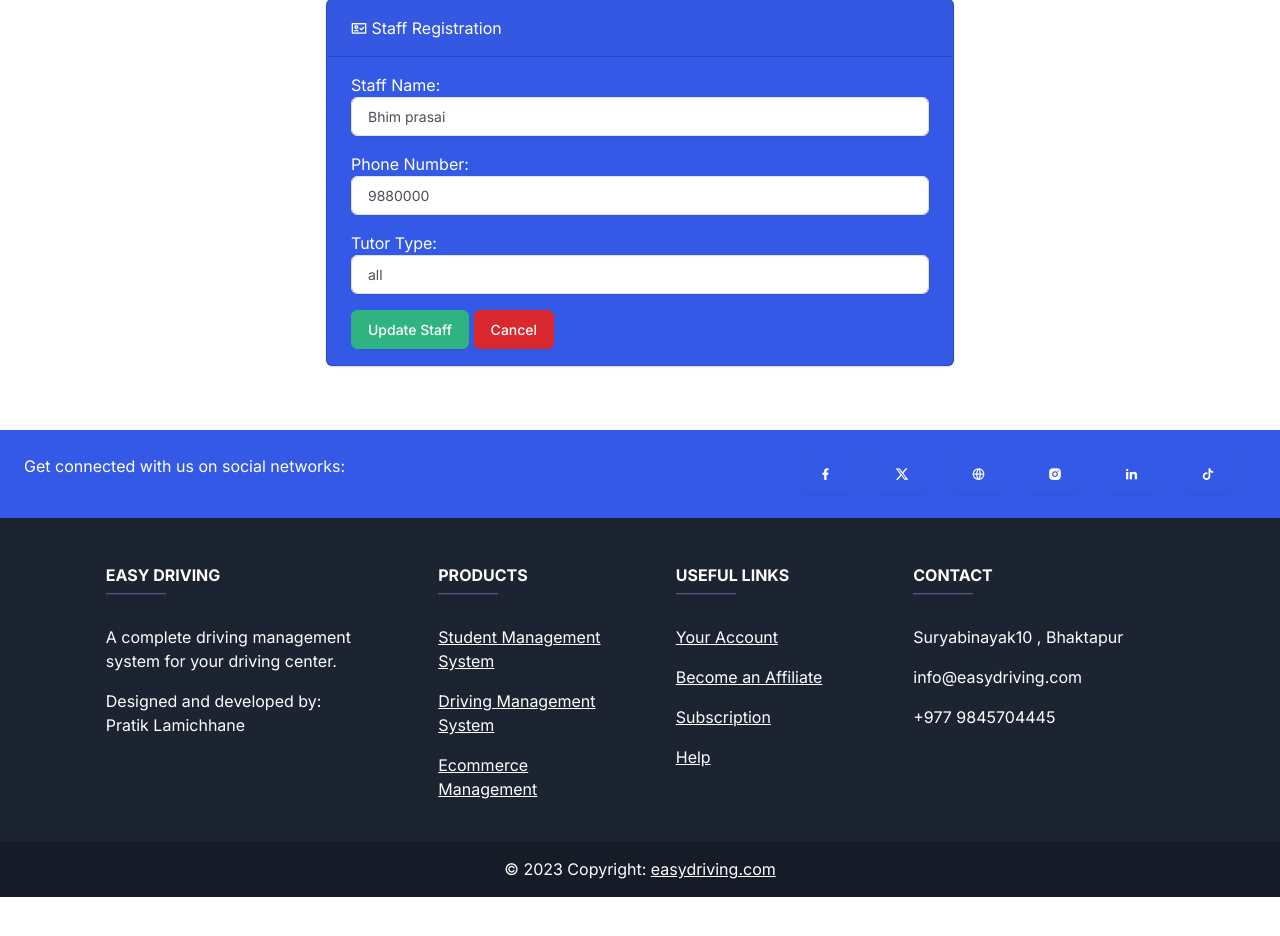
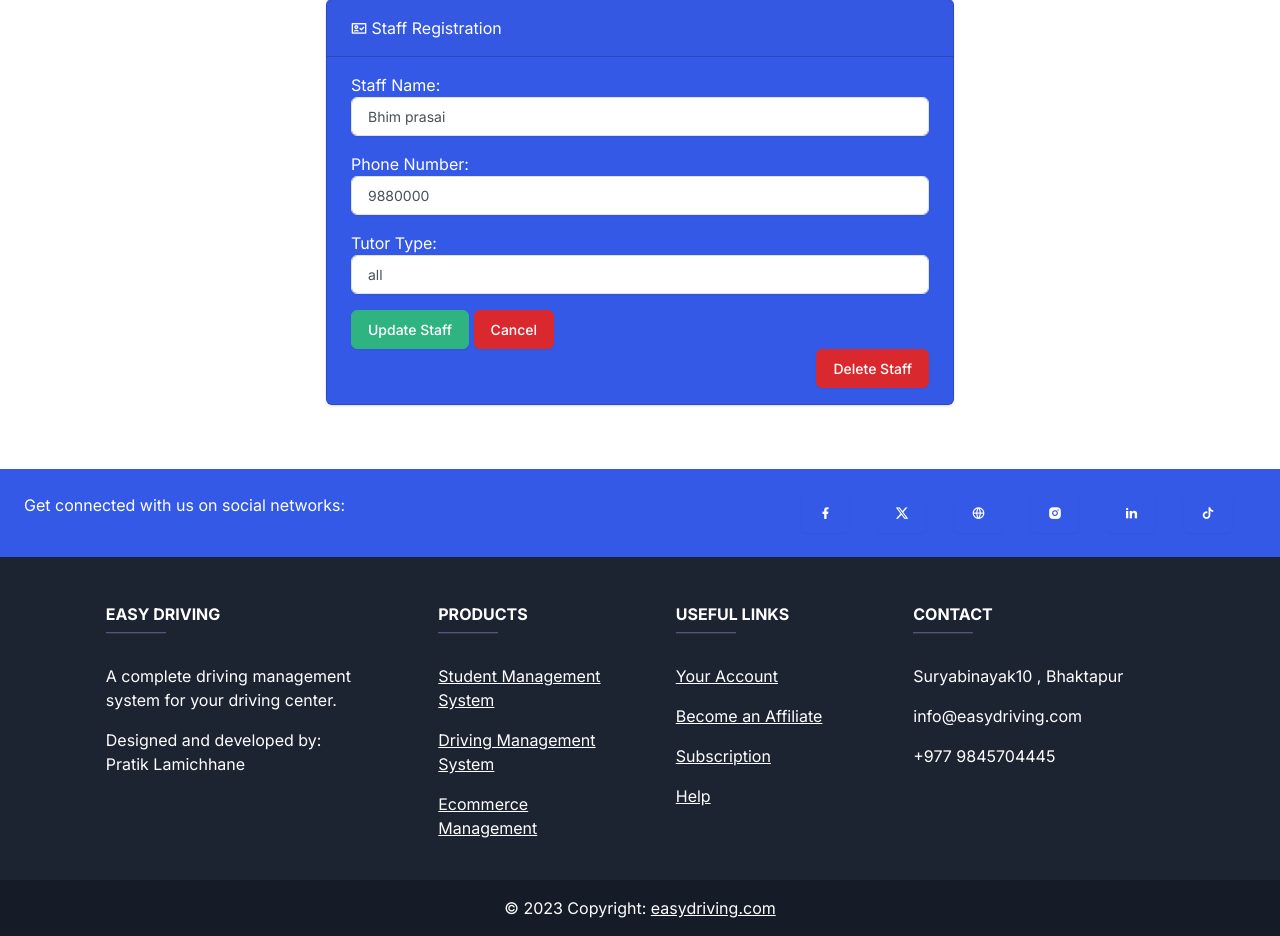
Before and after one commit to pratiklamichhane/Driving-school-management-system, a Django app: page /editstaff/2/ in a window 1280 px wide. Shown: the part 202-1138 px from the top of the page. Before the commit the page ends 1099 px from the top, so only its background shows below. Run offline with Django 4.2, Linux system fonts and the light colour scheme; data comes from the database, SQL or seed files in the repository; both versions use the stored data as it was after the commit; some libraries are stand-ins or nearby versions.

Commit message:
added delete feature

```diff
--- a/base_project/management/templates/management/editstaff.html
+++ b/base_project/management/templates/management/editstaff.html
@@ -19,9 +19,34 @@
                     <button type="submit" class="btn btn-success">Update Staff</button>
                     <a href="{% url 'staffs' %}" class="btn btn-danger">Cancel</a>
                 </form>
+                <button class="btn btn-danger float-end" type="button" data-bs-toggle="modal" data-bs-target="#delete{{staff.staff_id}}">Delete Staff</button>
             </div>
         </div>
     </div>
 </div>
+
+<div class="modal" id="delete{{staff.staff_id}}" bis_skin_checked="1">
+    <div class="modal-dialog" role="document" bis_skin_checked="1">
+      <div class="modal-content" bis_skin_checked="1">
+        <div class="modal-header" bis_skin_checked="1">
+          <h5 class="modal-title">Delete Staff : {{staff.staff_name}}</h5>
+          <button type="button" class="btn-close" data-bs-dismiss="modal" aria-label="Close">
+            <span aria-hidden="true"></span>
+          </button>
+        </div>
+        <div class="modal-body" bis_skin_checked="1">
+          <p>Are you sure you want to delete Staff <strong> {{staff.staff_name}} </strong>?</p>
+        </div>
+        <div class="modal-footer" bis_skin_checked="1">
+          <form action="{% url "deletestaff" staff.staff_id%}" method="POST">
+            {% csrf_token %}
+            <input type="submit" class="btn btn-danger" value="Delete">
+          </form>
+          <button type="button" class="btn btn-warning" data-bs-dismiss="modal">Cancel</button>
+        </div>
+      </div>
+    </div>
+  </div>
+</div>
 {% endif %}
 {% endblock body %}
--- a/base_project/management/templates/management/index.html
+++ b/base_project/management/templates/management/index.html
@@ -130,6 +130,7 @@ notifications center starts {% endcomment %}
                     </div>
                   </div>
                 </div>
+
               </td>
              </tr>
              {% endfor %}
--- a/base_project/management/urls.py
+++ b/base_project/management/urls.py
@@ -10,5 +10,6 @@ urlpatterns = [
     path('addstaff/', views.addStaff , name="addstaff"),
     path('editstudent/<int:id>/', views.editStudent , name="editstudent"),
     path('editstaff/<int:id>/', views.editStaff , name="editstaff"),
-    path('deletestudent/<int:id>', views.deleteStudent , name="deletestudent")
+    path('deletestudent/<int:id>', views.deleteStudent , name="deletestudent"),
+    path('deletestaff/<int:id>', views.deleteStaff , name="deletestaff")
     ]
--- a/base_project/management/views.py
+++ b/base_project/management/views.py
@@ -116,13 +116,21 @@ def editStudent(request , id):
             return render(request, 'management/editstudent.html',{
                 'form': form,
                 'success' : True,
+                'student' : student,
             })
     else:
         student = Student.objects.get(pk=id)
         form = StudentForm(instance=student)
     return render(request, 'management/editstudent.html',{
-        'form': form
+        'form': form,
+        'student' : student,
     })
+
+def deleteStudent(request, id):
+    if request.method == "POST":
+        student = get_object_or_404(Student, pk=id)
+        student.delete()
+    return HttpResponseRedirect(reverse('index'))
 
 def editStaff(request , id):
     if request.method=="POST":
@@ -133,17 +141,18 @@ def editStaff(request , id):
             return render(request , 'management/editstaff.html',{
                 'form' : form,
                 'success' : True,
+                'staff' : staff,
             })
 
     else:
         staff = Staffs.objects.get(pk = id)
         form = StaffForm(instance=staff)
     return render(request , 'management/editstaff.html',{
-        'form':form
+        'form':form,
+        'staff': staff,
     })
-
-def deleteStudent(request , id):
+def deleteStaff(request, id):
     if request.method == "POST":
-        student = Student.objects.get(pk=id)
-        student.delete()
+        staff = get_object_or_404(Staffs , pk=id)
+        staff.delete()
     return HttpResponseRedirect(reverse('index'))
```
Also changed, not shown: base_project/management/templates/management/editstudent.html (+25 -2 lines), base_project/db.sqlite3.
